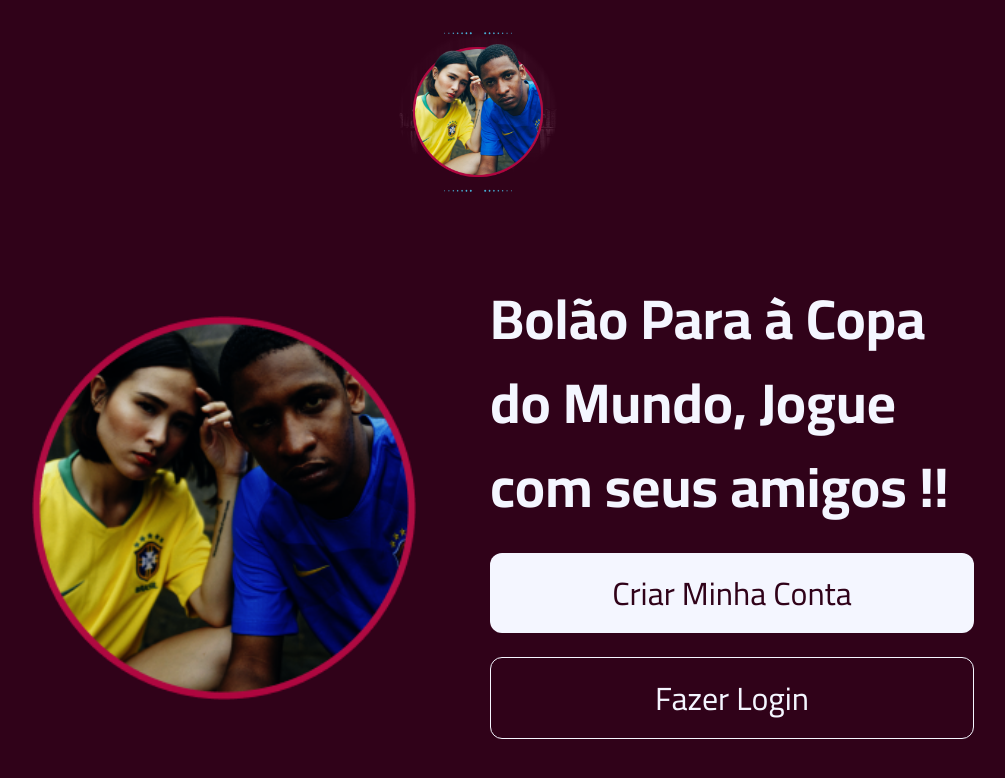
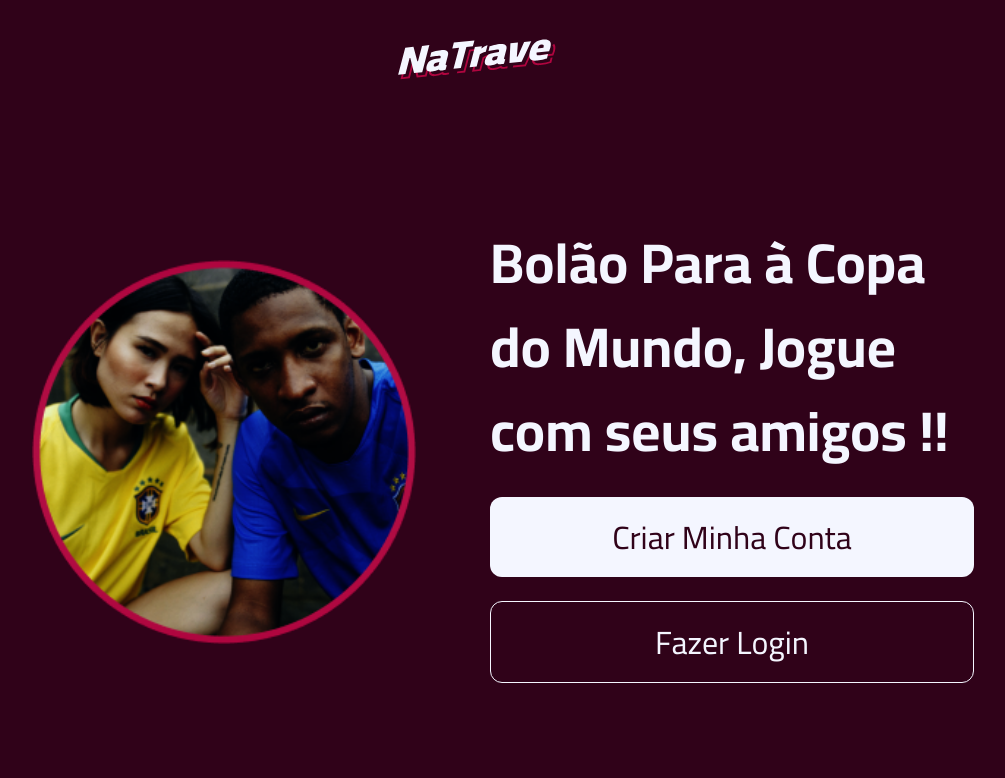
Before and after one commit to pixies0/naTrave-WEB, a React (Vite) app: page / in a window 1280 px wide. Shown: the top 778 px of the page, without its empty margins (162-1167 px from the left). Built offline with nearby package versions, Linux system fonts and the light colour scheme.

Commit message:
feat:5ª tentativa de corrigir bug das imagens

```diff
--- a/src/pages/Home/index.jsx
+++ b/src/pages/Home/index.jsx
@@ -10,13 +10,16 @@ export function Home() {
   return (
     <div className="h-screen bg-red-700 p-4 text-white flex flex-col items-center space-y-6 ">
       <header className="container  flex justify-center max-w-5xl p-4">
-        <img src="./src/assets/public/imagem/img.png" className="w-40"></img>
+        <img
+          src="../../src/assets/public/logo/logo-fundo-vinho.svg"
+          className="w-40"
+        ></img>
       </header>
       <div className="container max-w-5xl p-4 flex-1 flex flex-col  items-center md:flex-row space-y-6 md:space-y-0 md:space-x-6">
         <div className="md:flex-1 flex justify-center">
           {/* alterar imagem do cabeçalho aqui */}
           <img
-            src="./src/assets/public/imagem/Mask group.png"
+            src="../../src/assets/public/imagem/Mask group.png"
             className="w-full max-w-sm "
           />
         </div>
```
Also changed, not shown: vite.config.js.timestamp-1675254677770.mjs (added, +18 -0 lines).
